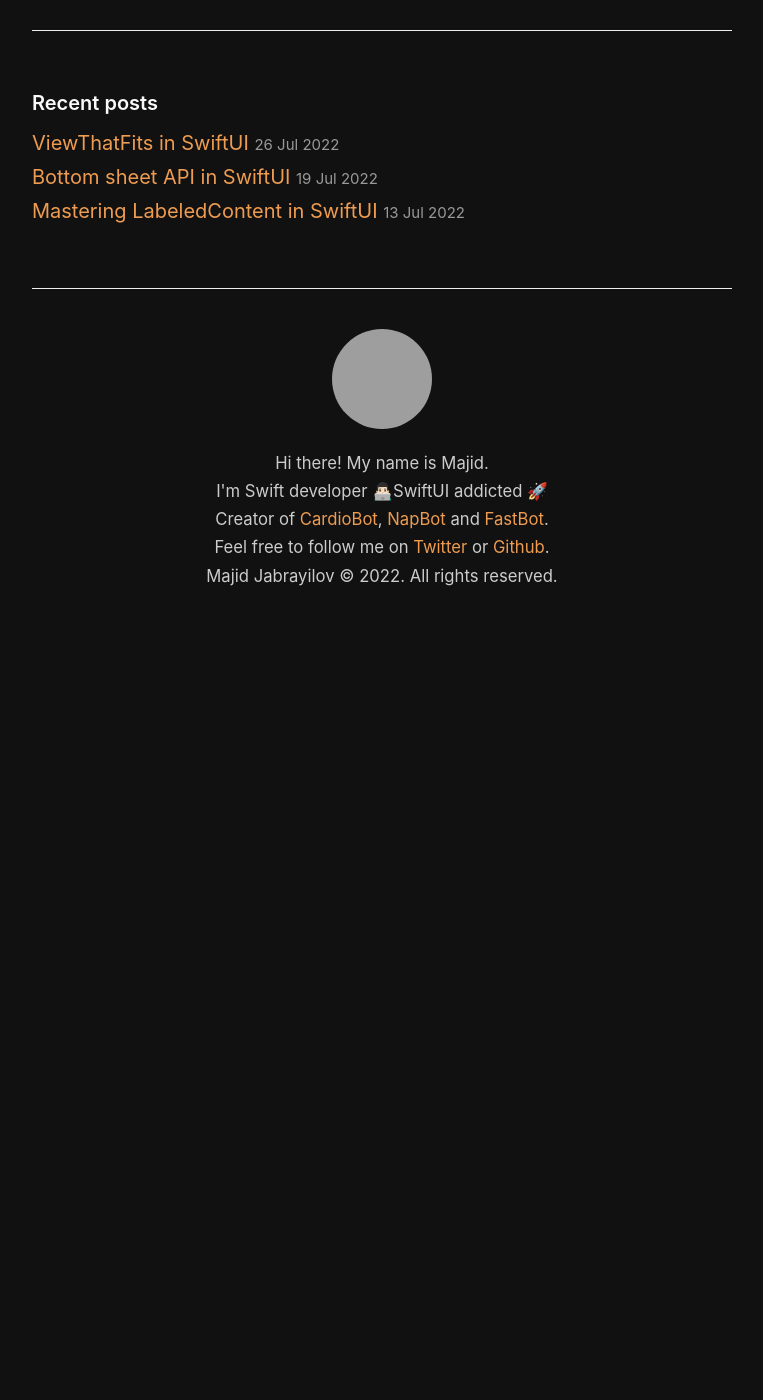
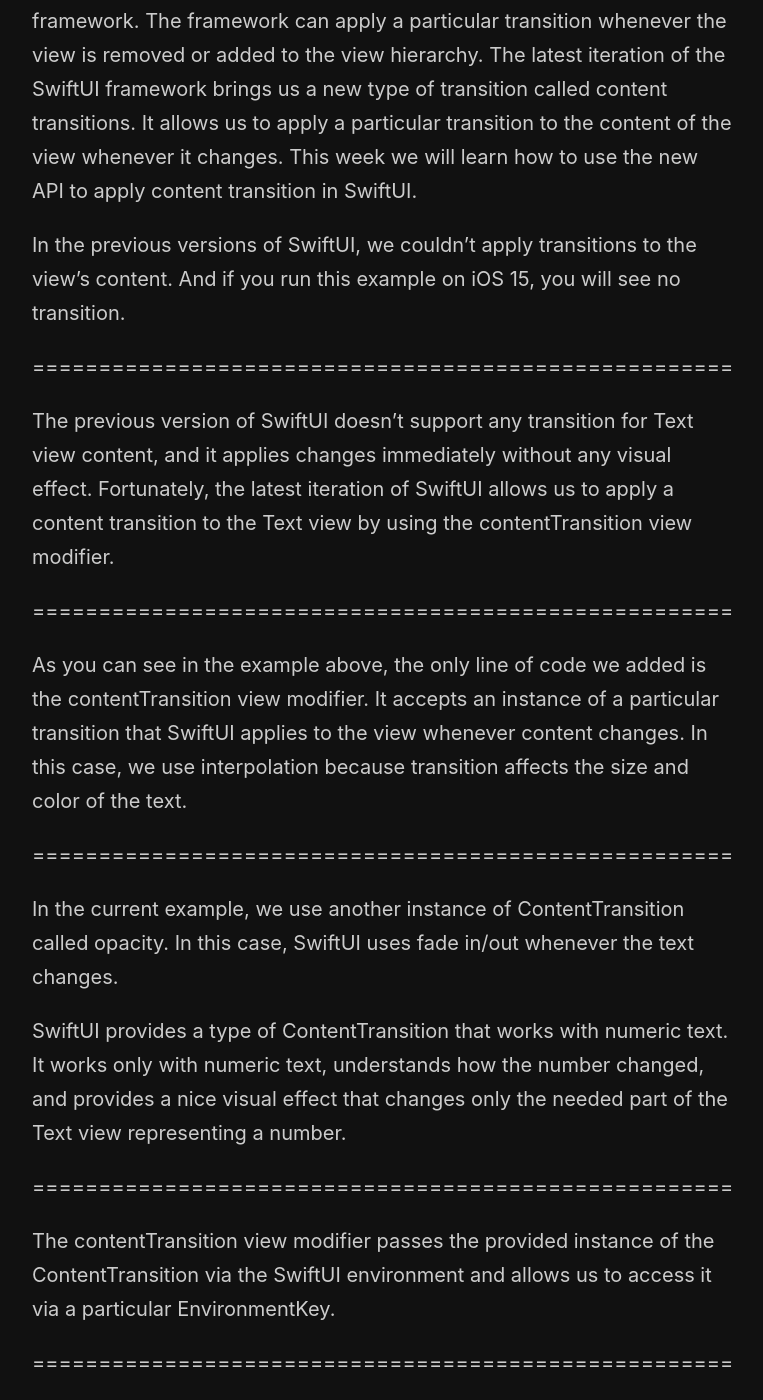
Before and after one commit to mecid/mecid.github.io, a Jekyll site: the page built from _posts/2022-08-02-content-transition-in-swiftui.md, in a window 1280 px wide and 1400 px high, scrolled down 306 px. Shown: the whole window, without its empty margins (258-1021 px from the left). Built offline with Jekyll 4.4.1, drawn with Linux system fonts in a browser that asks for light colours; before the commit the page ends 936 px from its top, so only the background shows below that; some of the changed text lies outside the part shown; grey boxes are pictures that could not be loaded.

Commit message:
content transition post text added

```diff
--- a/_posts/2022-08-02-content-transition-in-swiftui.md
+++ b/_posts/2022-08-02-content-transition-in-swiftui.md
@@ -2,3 +2,35 @@
 title: Content transition in SwiftUI
 layout: post
 ---
+
+View transitions are available from the very first version of the SwiftUI framework. The framework can apply a particular transition whenever the view is removed or added to the view hierarchy. The latest iteration of the SwiftUI framework brings us a new type of transition called content transitions. It allows us to apply a particular transition to the content of the view whenever it changes. This week we will learn how to use the new API to apply content transition in SwiftUI.
+
+In the previous versions of SwiftUI, we couldn't apply transitions to the view's content. And if you run this example on iOS 15, you will see no transition.
+
+=====================================================
+
+The previous version of SwiftUI doesn't support any transition for Text view content, and it applies changes immediately without any visual effect. Fortunately, the latest iteration of SwiftUI allows us to apply a content transition to the Text view by using the contentTransition view modifier.
+
+=====================================================
+
+As you can see in the example above, the only line of code we added is the contentTransition view modifier. It accepts an instance of a particular transition that SwiftUI applies to the view whenever content changes. In this case, we use interpolation because transition affects the size and color of the text.
+
+=====================================================
+
+In the current example, we use another instance of ContentTransition called opacity. In this case, SwiftUI uses fade in/out whenever the text changes.
+
+SwiftUI provides a type of ContentTransition that works with numeric text. It works only with numeric text, understands how the number changed, and provides a nice visual effect that changes only the needed part of the Text view representing a number.
+
+=====================================================
+
+The contentTransition view modifier passes the provided instance of the ContentTransition via the SwiftUI environment and allows us to access it via a particular EnvironmentKey.
+
+=====================================================
+
+Here we have our super custom text view that uses the SwiftUI environment to understand which transition should be used while applying the custom drawing technique of the passed text.
+
+There is another content transition-related EnvironmentKey, allowing us to control whenever we want to use GPU-accelerated rendering by wrapping the transition content into a drawing group.
+
+=====================================================
+
+Today we learned about new content transitions in SwiftUI. Not so many views currently support them, but their count can change in the future. Feel free to support it in your views by adopting the new APIs we covered today.
```
